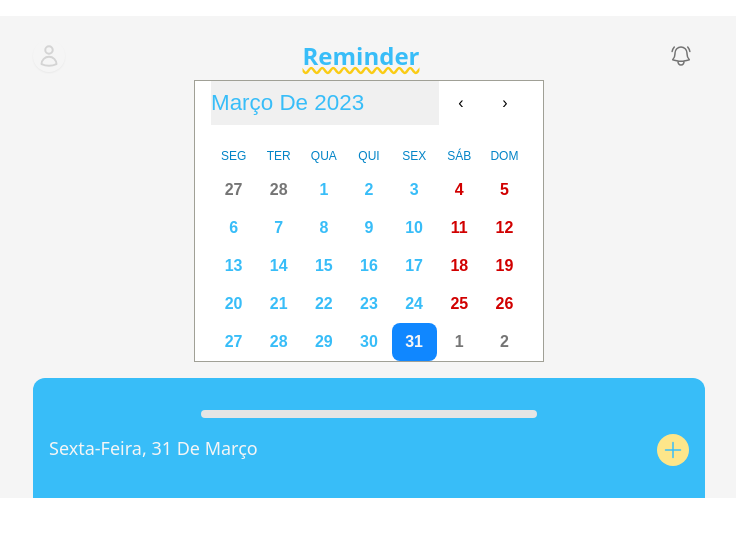
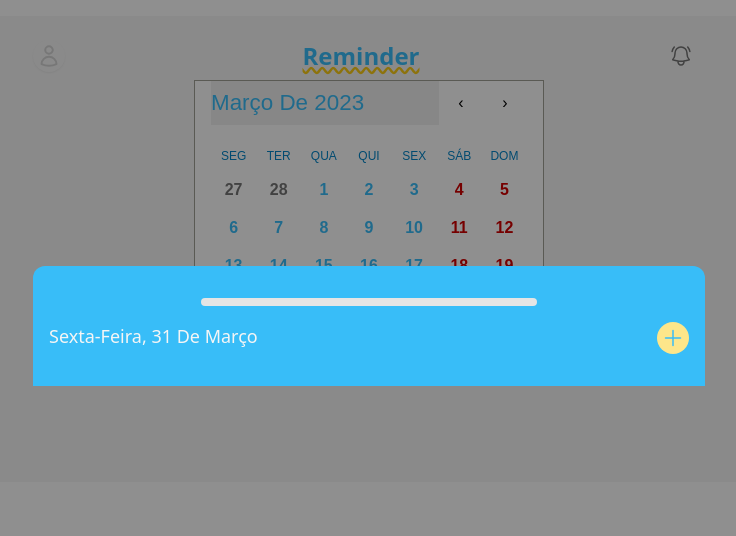
Before and after one commit to fmammoli/old-reminder, a Next.js app: page / in a window 1280 px wide. Both pictures are taken after a click on the button "31". Shown: the top 536 px of the page, without its empty margins (271-1007 px from the left). Built offline with nearby package versions, Linux system fonts and the light colour scheme.

Commit message:
calendar modal

```diff
--- /dev/null
+++ b/app/BottomSheet.tsx
@@ -0,0 +1,71 @@
+import { useState, useEffect, useRef, ReactNode } from "react";
+import ReactDOM from "react-dom";
+import { PanInfo, motion, useAnimation } from "framer-motion";
+
+export function BottomSheet({
+  isOpen,
+  onClose,
+  onOpen,
+  children,
+}: {
+  isOpen: boolean;
+  onClose: () => void;
+  onOpen: () => void;
+  children?: ReactNode;
+}) {
+  const prevIsOpen = usePrevious(isOpen);
+  const controls = useAnimation();
+
+  function onDragEnd(event: MouseEvent, info: PanInfo) {
+    const shouldClose =
+      info.velocity.y > 20 || (info.velocity.y >= 0 && info.point.y > 45);
+    if (shouldClose) {
+      controls.start("hidden");
+      onClose();
+    } else {
+      controls.start("visible");
+      onOpen();
+    }
+  }
+
+  useEffect(() => {
+    if (prevIsOpen && !isOpen) {
+      controls.start("hidden");
+    } else if (!prevIsOpen && isOpen) {
+      controls.start("visible");
+    }
+  }, [controls, isOpen, prevIsOpen]);
+
+  return (
+    <motion.div
+      drag="y"
+      onDragEnd={onDragEnd}
+      initial="hidden"
+      animate={controls}
+      transition={{
+        type: "spring",
+        damping: 40,
+        stiffness: 400,
+      }}
+      variants={{
+        visible: { y: "-80%" },
+        hidden: { y: 0 },
+      }}
+      dragConstraints={{}}
+      dragElastic={0.2}
+      className="inline-block w-full rounded-t-lg"
+    >
+      {children}
+    </motion.div>
+  );
+}
+
+function usePrevious(value: boolean) {
+  const previousValueRef = useRef<boolean>(false);
+
+  useEffect(() => {
+    previousValueRef.current = value;
+  }, [value]);
+
+  return previousValueRef.current;
+}
--- /dev/null
+++ b/app/Overlay.tsx
@@ -0,0 +1,22 @@
+import { AnimatePresence, motion } from "framer-motion";
+
+export default function Overlay({
+  isVisible,
+  onClose,
+}: {
+  isVisible: boolean;
+  onClose: () => void;
+}) {
+  return (
+    <AnimatePresence>
+      {isVisible && (
+        <motion.div
+          className="absolute h-full w-full top-0 left-0 bg-[#00000070]"
+          onClick={onClose}
+          initial={{ opacity: 0 }}
+          animate={{ opacity: 1 }}
+        ></motion.div>
+      )}
+    </AnimatePresence>
+  );
+}
--- a/app/page.tsx
+++ b/app/page.tsx
@@ -7,6 +7,8 @@ import Link from "next/link";
 import Calendar from "react-calendar";
 import "react-calendar/dist/Calendar.css";
 import { MedicineType } from "./day/[id]/page";
+import { BottomSheet } from "./BottomSheet";
+import Overlay from "./Overlay";
 
 const inter = Inter({ subsets: ["latin"] });
 
@@ -69,6 +71,8 @@ export default function Home() {
   const [date, setDate] = useState(now);
   const [data, setData] = useState(remindersData);
 
+  const [modal, setModal] = useState(false);
+
   const dateString = date.toLocaleDateString("pt-Br", {
     day: "2-digit",
     month: "2-digit",
@@ -78,13 +82,14 @@ export default function Home() {
   function handleCalendarChange(value: Date | null | (Date | null)[]) {
     if (value && !Array.isArray(value)) {
       setDate(value);
+      setModal(!modal);
     }
   }
 
   return (
     <main
       className={
-        "bg-neutral-100  md:container md:mx-auto md:my-4 md:rounded-xl"
+        "bg-neutral-100 md:container md:mx-auto md:my-4 md:rounded-xl overflow-hidden max-h-screen"
       }
     >
       <section>
@@ -141,8 +146,14 @@ export default function Home() {
           onChange={handleCalendarChange}
         ></Calendar>
       </section>
-      <section>
-        <div className="bg-skin-accent-fill py-4 mt-4 rounded-t-xl max-w-2xl mx-auto">
+      <section className="">
+        <Overlay isVisible={modal} onClose={() => setModal(false)}></Overlay>
+        <BottomSheet
+          isOpen={modal}
+          onOpen={() => console.log("open")}
+          onClose={() => setModal(false)}
+        >
+          <div className="bg-skin-accent-fill py-4 rounded-t-xl max-w-2xl mx-auto">
             <div className="max-w-md mx-auto w-1/2 h-2 bg-neutral-200 rounded-full mt-4"></div>
 
             <div className=" px-4 my-4 flex justify-between">
@@ -242,6 +253,7 @@ export default function Home() {
               </ul>
             </div>
           </div>
+        </BottomSheet>
       </section>
     </main>
   );
```
Lines whose indentation alone changed are shown as unchanged.
